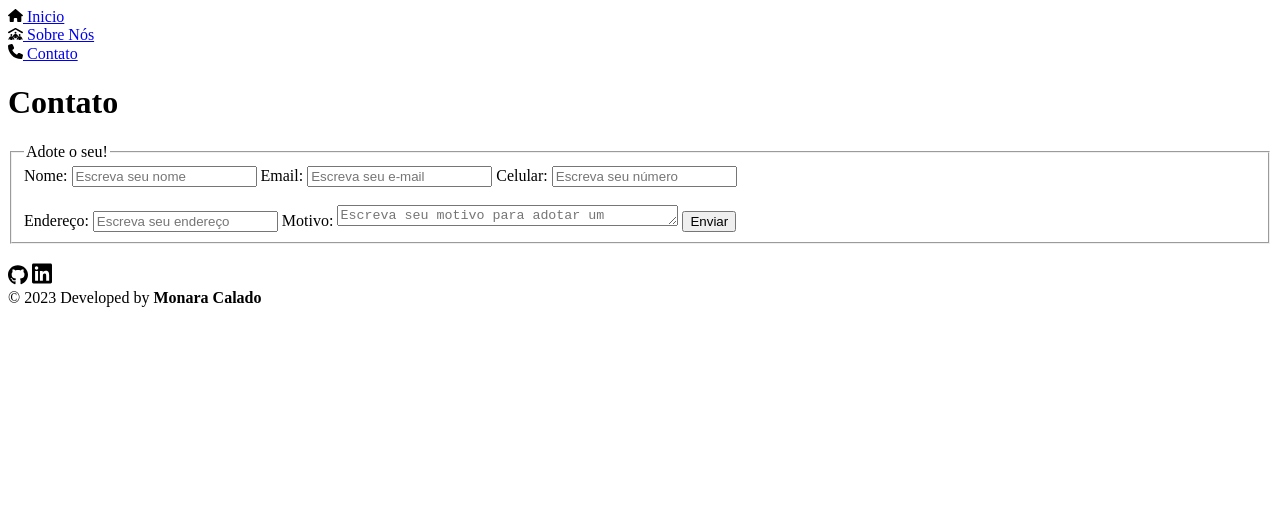
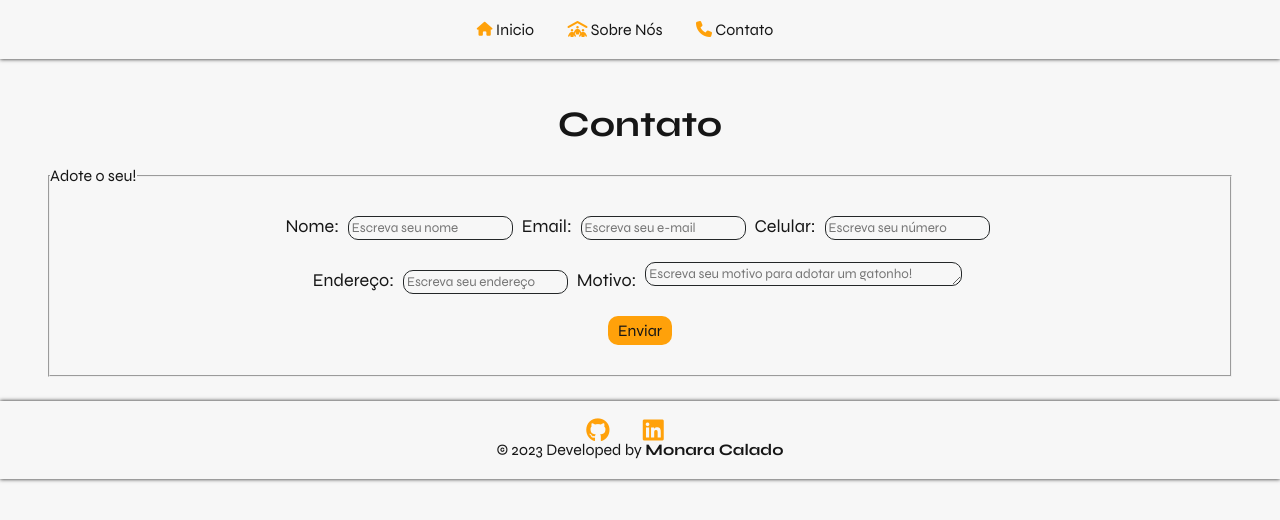
Before and after one commit to monaracalado/vs12-front, a plain HTML site: page 01-html-e-css/task-01/pages/Contato.html in a window 1280 px wide. Drawn offline with Linux system fonts and the light colour scheme.

Commit message:
adicionando style no contato

```diff
--- a/01-html-e-css/task-01/pages/Contato.html
+++ b/01-html-e-css/task-01/pages/Contato.html
@@ -6,6 +6,14 @@
     <meta name = "author" content = "Monara Calado">
     <meta name = "keywords" content = "gato, adoção">
     <meta name = "description" content = "Motivos para você adotar um gatinho!">
+
+    <link rel="stylesheet" href="../style/global.css">
+    <link rel="stylesheet" href="../style/contato.css">
+    <link rel="stylesheet" href="https://cdnjs.cloudflare.com/ajax/libs/font-awesome/6.4.0/css/all.min.css" integrity="sha512-iecdLmaskl7CVkqkXNQ/ZH/XLlvWZOJyj7Yy7tcenmpD1ypASozpmT/E0iPtmFIB46ZmdtAc9eNBvH0H/ZpiBw==" crossorigin="anonymous" referrerpolicy="no-referrer" />
+
+    <link rel="preconnect" href="https://fonts.googleapis.com">
+    <link rel="preconnect" href="https://fonts.gstatic.com" crossorigin>
+    <link href="https://fonts.googleapis.com/css2?family=Syne:wght@400;500;700&display=swap" rel="stylesheet">
 
     <meta charset="UTF-8">
     <meta name="viewport" content="width=device-width, initial-scale=1.0">
@@ -16,10 +24,10 @@
 </head>
 <body>
     <header>
-        <nav>
-            <a href="../index.html"><img src="../assets/house-solid.svg" width="15rem" alt=""> Inicio</a><br>
-            <a href="./Sobre.html"><img src="../assets/people-roof-solid.svg" width="15rem" alt=""> Sobre Nós</a><br>
-            <a href="#"><img src="../assets/phone-solid.svg" width="15rem" alt=""> Contato</a>
+        <nav class="navbar">
+            <a href="../index.html"><i class="fa-solid fa-house fa-sm"></i> Inicio</a>
+            <a href="./Sobre.html"><i class="fa-solid fa-people-roof"></i> Sobre Nós</a>
+            <a href="#"><i class="fa-solid fa-phone"></i> Contato</a>
         </nav>
     </header>
     <main>
@@ -34,25 +42,24 @@
                 <label for="email">Email:</label>
                 <input type="email" name="email" id="email" placeholder="Escreva seu e-mail" required>
                 <label for="fone">Celular:</label>
-                <input type="number" name="fone" id="fone" placeholder="Escreva seu número" required>
+                <input type="tel" name="fone" id="fone" placeholder="Escreva seu número" required>
                 <br><br>
                 <label for="endereco">Endereço:</label>
                 <input type="text" name="endereco" id="endereco" placeholder="Escreva seu endereço" required>
                 <label for="description">Motivo:</label>
-                <textarea name="description" id="description" cols="40" rows="1" placeholder="Escreva seu motivo para adotar um gatonho!" required></textarea>
+                <textarea name="description" id="description" cols="40" rows="1" placeholder="Escreva seu motivo para adotar um gatonho!" required></textarea><br><br>
 
 
                 <button type="submit">Enviar</button>
             </form>
         </fieldset>
 
+
     </main>
-    <footer>
-        <br>
-            <a href="https://github.com/monaracalado" target="_blank"><img src="../assets/github.svg" width="20rem" alt="Link de redirecionamento para o GitHub"></i></a>
-            <a href="https://www.linkedin.com/in/monaracalado/" target="_blank"><img src="../assets/linkedin.svg" width="20rem" alt="Link de redirecionamento para o LinkedIn"></a>
-            <br>
-            <span>&copy; 2023 Developed by <strong>Monara Calado</strong></span>
+    <footer class="footer">
+        <a href="https://github.com/monaracalado" target="_blank"><i class="fa-brands fa-github fa-xl"></i></a>
+        <a href="https://www.linkedin.com/in/monaracalado/" target="_blank"><i class="fa-brands fa-linkedin fa-xl"></i></a>
+            <p>&copy; 2023 Developed by <strong>Monara Calado</strong></p>
     </footer>
 </body>
 </html>
--- /dev/null
+++ b/01-html-e-css/task-01/style/contato.css
@@ -0,0 +1,41 @@
+h1{
+    text-align: center;
+    font-size: 36px;
+    padding: 20px;
+}
+
+form{
+    text-align: center;
+    font-size: 18px;
+    padding: 30px 0px;
+}
+
+input,textarea{
+    border: 1px solid var(--secondary);
+    border-radius: 10px;
+    padding: 3px;
+    margin: 0px 5px;
+    background-color: var(--background);
+}
+
+input:valid{
+    border-color: green ;
+}
+
+legend, button{
+    font-size: 16px;
+}
+
+button{
+    padding: 5px 10px;
+    background-color: var(--primary);
+    border:none;
+    border-radius: 10px;
+}
+
+button:hover{
+    background-color: #ffa600;
+    color: #3f3f3f;
+    cursor: pointer;
+    transform: scale(1.02);
+}
```
